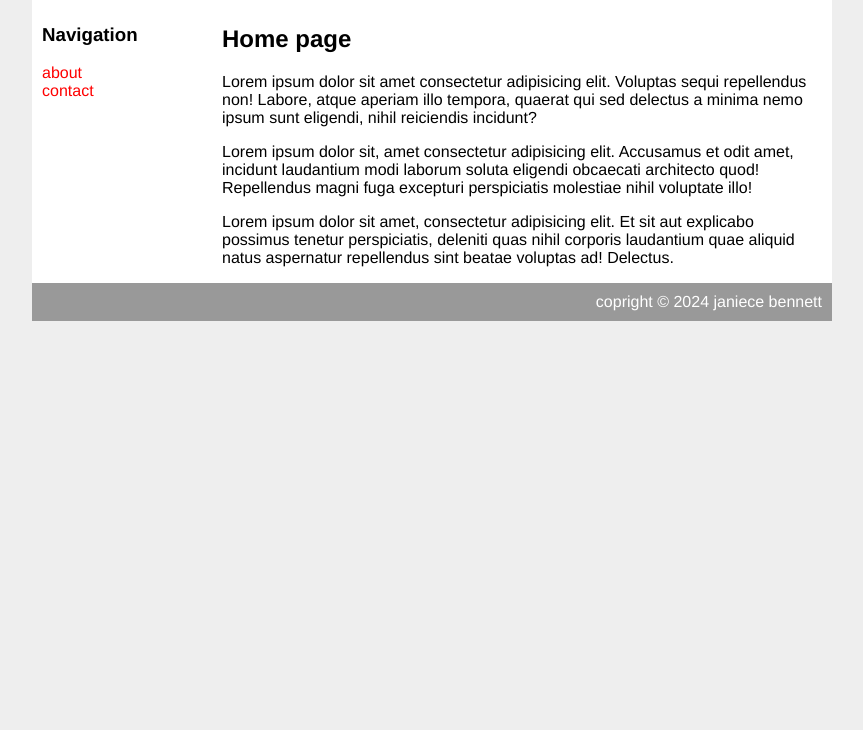
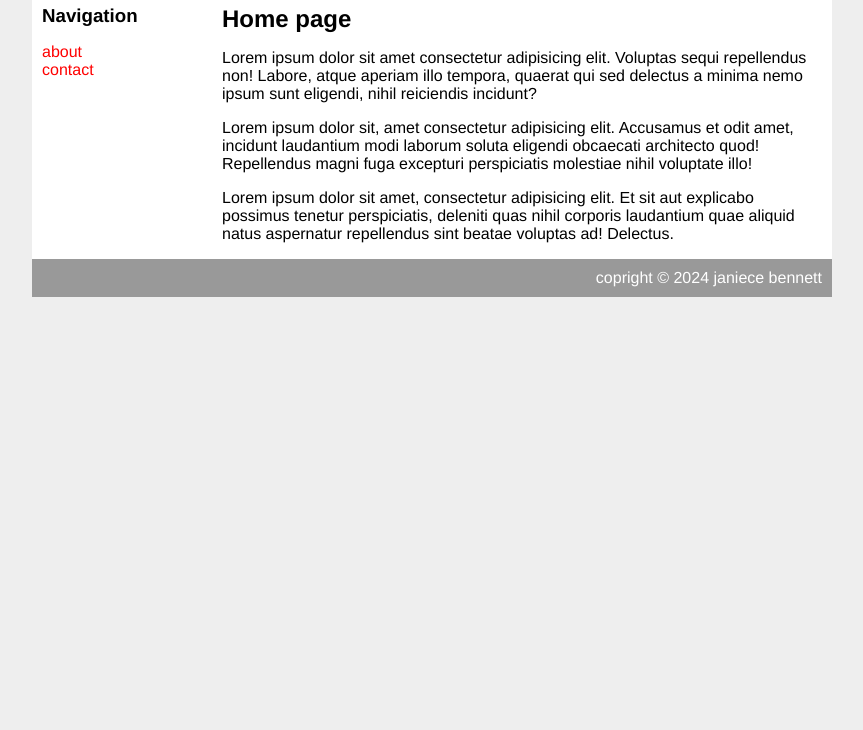
Before and after one commit to jbennett602/csspractice-, a plain HTML site: page index.html in a window 1280 px wide. Shown: the part 70-800 px from the top of the page, without its empty margins (208-1071 px from the left). Drawn offline with Linux system fonts and the light colour scheme.

Commit message:
completeee

```diff
--- a/index.html
+++ b/index.html
@@ -15,7 +15,7 @@
             <div id="nav">
                 <h3>Navigation</h3>
                 <ul>
-                    <li><a class="selected" href=""Home</a></li>
+                    <li><a class=".selected" href=""Home</a></li>
                     <li><a href="">about</a></li>
                     <li><a href="">contact</a></li>
                 </ul>
--- a/style.css
+++ b/style.css
@@ -1,5 +1,5 @@
 body {
-    background-color: #EEE;
+    background-color: #EEEEEE;
     font-family: Helvetica, Arial, sans-serif;
 }
 
@@ -8,7 +8,7 @@ a {
     color: red;
 }
 
-h1, h2 h3 {
+h1, h2, h3 {
     margin: 0;
 }
 
@@ -24,7 +24,6 @@ h1, h2 h3 {
     color: white;
     text-align: center;
     padding: 10px;
-
 }
 
 #content {
@@ -44,11 +43,11 @@ h1, h2 h3 {
 #nav .selected {
     font-weight: bold;
 }
+
 #main {
     width: 600px;
     float: right;
 }
-
 #footer {
     clear: both;
     padding: 10px;
```
